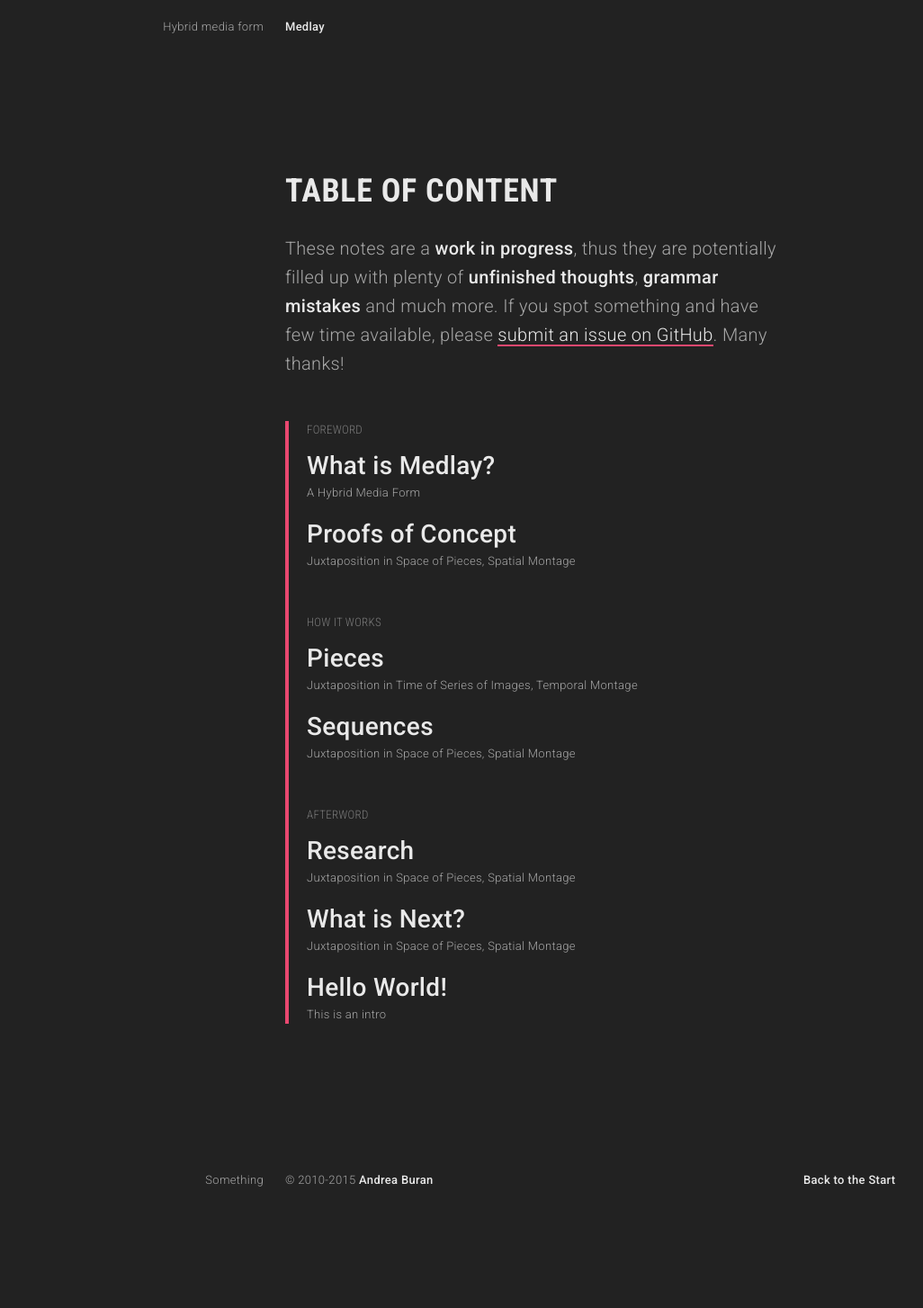
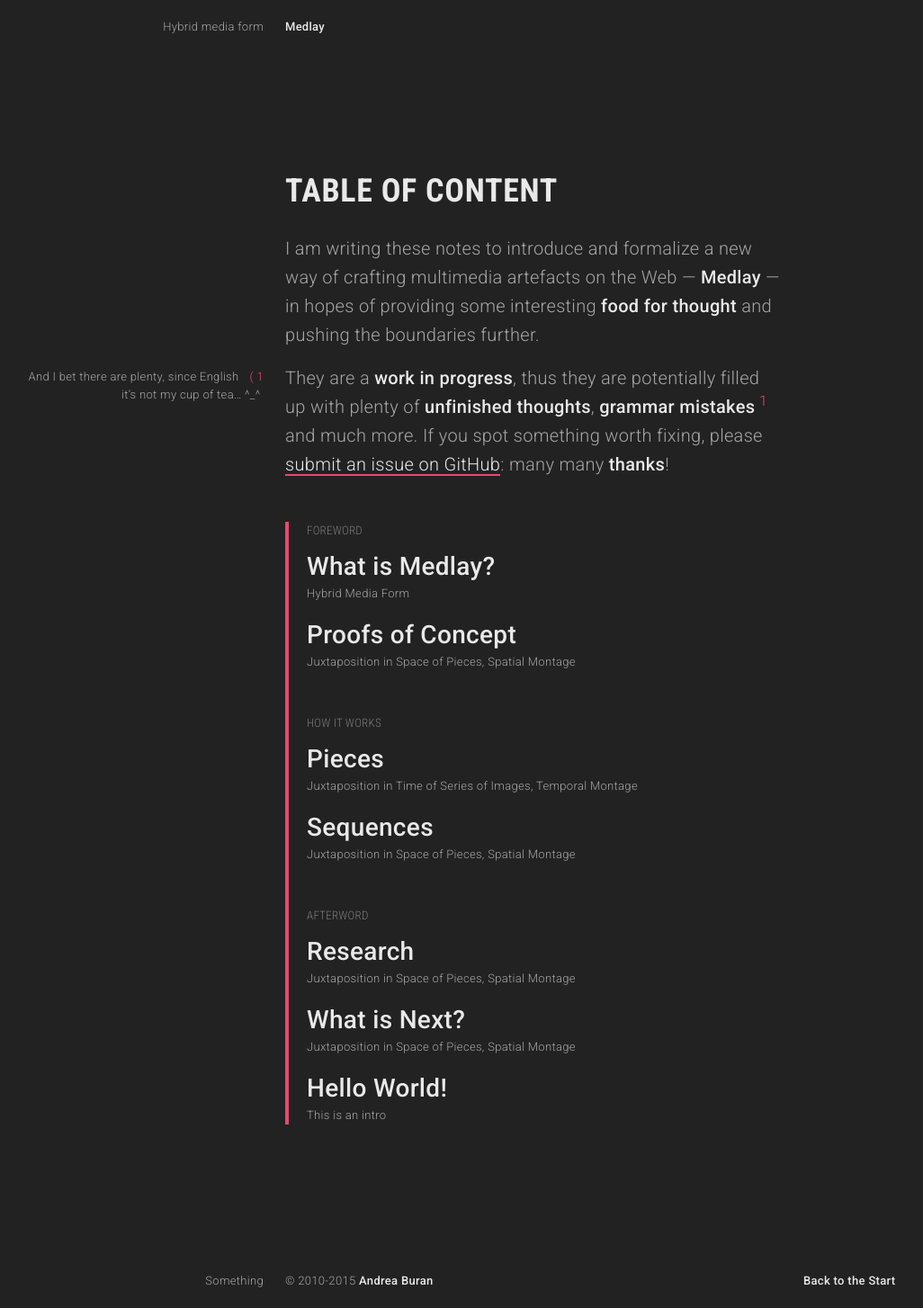
Before and after one commit to ranbureand/medlay, a Jekyll site: the page built from index.markdown, in a window 1280 px wide. Shown: the whole page at 90% size, without its empty margins (47-1073 px from the left). Built offline with Jekyll 4.4.1, drawn with Linux system fonts in a browser that asks for light colours; before the commit the page ends 1342 px from its top, so only the background shows below that.

Commit message:
Few fixes here and there.

```diff
--- a/_chapters/introduction.markdown
+++ b/_chapters/introduction.markdown
@@ -4,7 +4,7 @@
 author: "Andrea Buran"
 date: 2015-02-03 11:16:00
 categories: hello world
-intro: "A Hybrid Media Form"
+intro: "Hybrid Media Form"
 ---
 
 **Medlay**[^origin] is a **hybrid media form concept** for crafting a **multimedia artefact**[^form-artefact] to narrate a story and/or communicate an idea on the Web.
@@ -15,7 +15,7 @@
 
 {% include figure.html src="placeholder_00.png" caption="." %}
 
-Two **proof of concept prototypes** have been created to explore and test the possibilities of Medlay: ***The Last Dispatch*** and ***Ubik Chap. 6***. They both narrate a short story.
+Two **[proof of concept prototypes]({{ site.baseurl }}/chapters/proofs-of-concept.html)** have been created to demostrate the possibilities of use of Medlay: ***The Last Dispatch*** and ***Ubik Chap. 6***. They both narrate a short story.
 
 {% include figure.html src="placeholder_00.png" caption="." %}
 
--- a/_chapters/proofs-of-concept.markdown
+++ b/_chapters/proofs-of-concept.markdown
@@ -20,7 +20,7 @@
 
 ### *Ubik Chap. 6*
 
-*Ubik Chap. 6* is the second substantial prototype designed following the principles of Medlay and it is based on the very first lines of chapter 6th of ***Ubik*** --- a novel by Philp K. Dick:
+*Ubik Chap. 6* is the second substantial prototype designed following the principles of Medlay and it is based on the very first lines of chapter 6<sup>th</sup> of ***Ubik*** --- a novel by Philp K. Dick:
 
 {% include figure.html src="placeholder_00.png" caption="." %}
 
--- a/_chapters/research.markdown
+++ b/_chapters/research.markdown
@@ -7,9 +7,9 @@
 intro: "Juxtaposition in Space of Pieces, Spatial Montage"
 ---
 
-I was able to work on **Medlay** as my **thesis subject**: such opportunity allowed me to refine its concept while further researching and understanding the way the cinema and comics media form work.
+I was able to work and further refine the concept of **Medlay** in occasion of my graduate **thesis**, which aim was first to compare the way the **cinema** and **comics media form** work and then formulate a new creative way to **crossbreed** them on the Web.
 
-Here follows the main reasoning behind my thesis, which main aim was formulate a new creative way to crossbreed cinema and comics on the Web.
+Here follows the main reasoning behind my thesis:
 
 + Will be replaced with the ToC, excluding the "Contents" header
 {:toc #toc}
@@ -70,7 +70,7 @@
 
 The consequences of the mid-1980s **digital revolution**[^digital-revolution], the birth of the **new digital media** and their characteristics, the **new possibilities** of **production** of the dynamic images given by the computer and the **Web** have been subsequently examined.
 
-In the end a new **hybrid media form** that integrated both cinema and comics has been proposed and shown: Medlay.
+In the end a new **hybrid media form** that integrated both cinema and comics has been proposed and shown: **Medlay**.
 
 Such a hybridization has been made possible by the mid-1980s digital revolution and by the **ever-growing**, **eclectic** and **inclusive Web** environment, which potentially serves as a **melting pot** for various old media forms and which nowadays has progressively become more and more important as a **distribution channel**.
 
--- a/index.markdown
+++ b/index.markdown
@@ -6,4 +6,8 @@
 categories: hello world
 ---
 
-These notes are a **work in progress**, thus they are potentially filled up with plenty of **unfinished thoughts**, **grammar mistakes** and much more. If you spot something and have few time available, please [submit an issue on GitHub](https://github.com/ranbureand/medlay "Medlay on GitHub"). Many thanks!
+I am writing these notes to introduce and formalize a new way of crafting multimedia artefacts on the Web --- **Medlay** --- in hopes of providing some interesting **food for thought** and pushing the boundaries further.
+
+They are a **work in progress**, thus they are potentially filled up with plenty of **unfinished thoughts**, **grammar mistakes**[^mistakes] and much more. If you spot something worth fixing, please [submit an issue on GitHub](https://github.com/ranbureand/medlay "Medlay on GitHub"): many many **thanks**!
+
+[^mistakes]: And I bet there are plenty, since English it's not my cup of tea... ^_^
```
Also changed, not shown: 1 other file.
